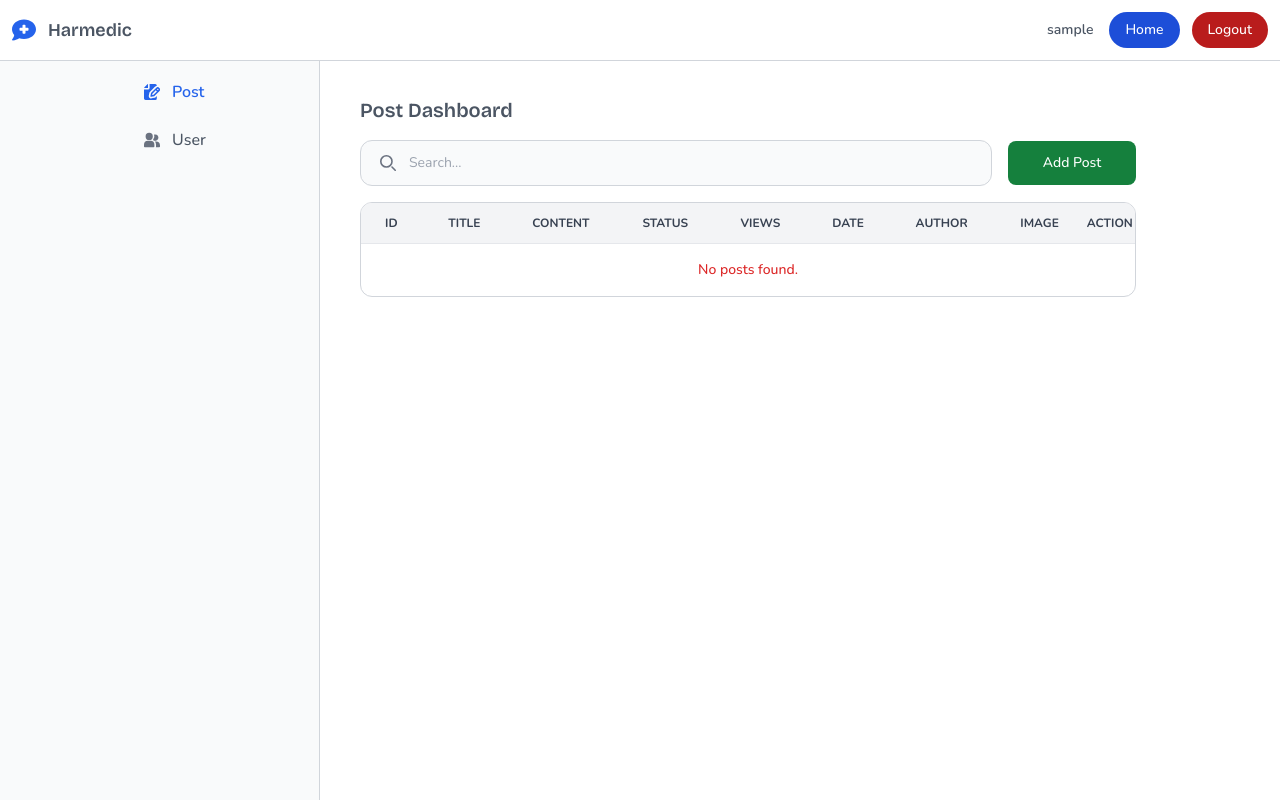
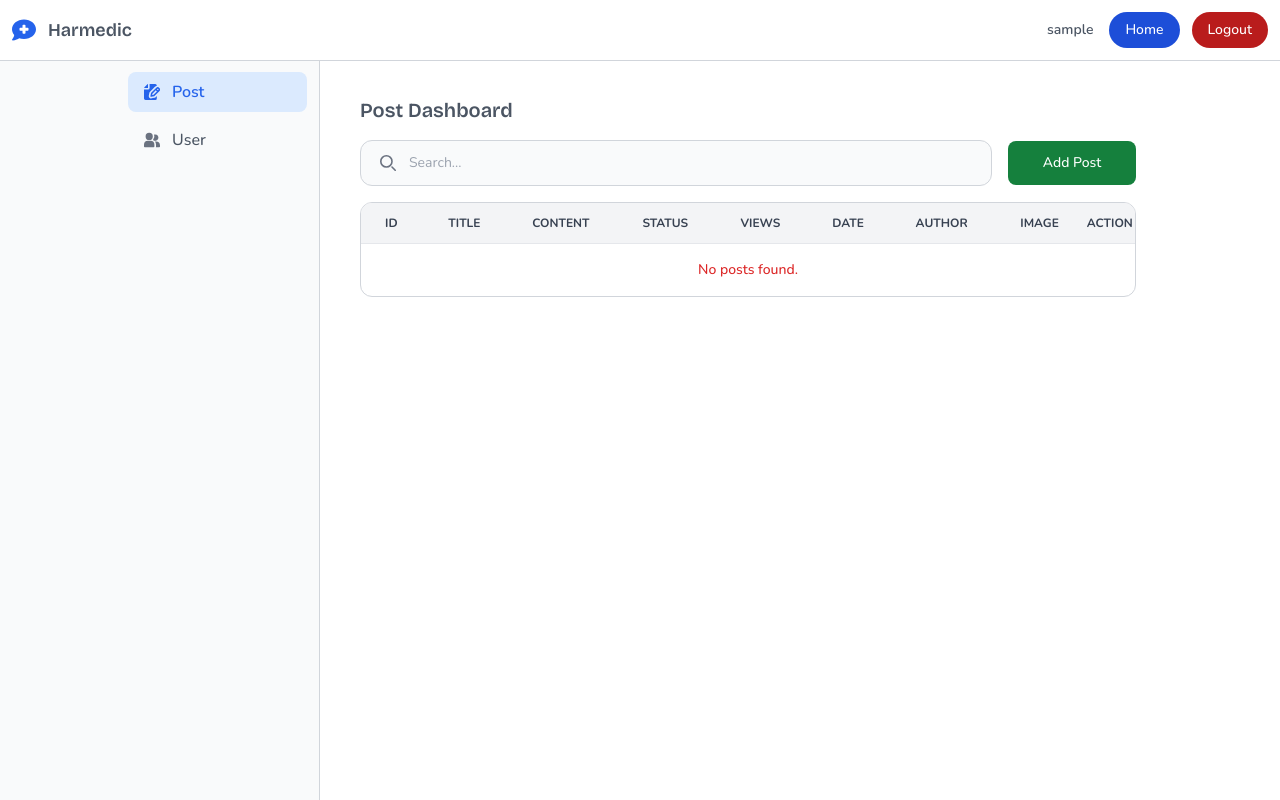
Before and after one commit to luqmanherifa/harmedic, a Flask app: page /dashboard in a window 1280 px wide. Run offline with Flask 3, Linux system fonts and the light colour scheme; the visitor is signed in with stand-in values (Sample User, id 1); data that the repository does not hold is empty; some libraries are stand-ins or nearby versions.

Commit message:
Update interface

```diff
--- a/app/static/js/dom/homePosts.js
+++ b/app/static/js/dom/homePosts.js
@@ -9,7 +9,7 @@ const homePosts = {
             .map(
               (post) => `
           <a href="/post/${post.id}"
-            class="group cursor-pointer rounded-lg border border-gray-300 bg-white hover:bg-gray-50 transition-all"
+            class="group cursor-pointer rounded-lg border border-gray-300 bg-white hover:bg-gray-100 transition-all"
           >
             <img
               class="w-[410px] h-[308px] object-cover rounded-b-none rounded-t-lg"
@@ -22,10 +22,12 @@ const homePosts = {
               onerror="this.onerror=null; this.src='/static/images/harmedic.png';"
             />
             <div class="p-5">
-              <h2 class="line-clamp-2 text-lg font-semibold text-gray-600 group-hover:text-blue-800">
+              <h2
+                class="bricolage line-clamp-1 text-lg font-semibold text-gray-600 group-hover:text-blue-900"
+              >
                 ${post.title}
               </h2>
-              <p class="mt-2 line-clamp-3 text-xs font-normal text-gray-600">
+              <p class="mt-2 text-xs font-normal text-gray-400">
                 <span class="text-gray-400 flex items-center text-sm">
                   <span>${post.author}</span>
                   <span class="mx-2">•</span>
@@ -34,7 +36,7 @@ const homePosts = {
                   <span>${post.views} views</span>
                 </span>
               </p>
-              <p class="mt-2 line-clamp-3 text-base font-normal text-gray-600">
+              <p class="mt-2 line-clamp-3 text-base font-normal text-gray-500">
                 ${post.content}
               </p>
             </div>
--- a/templates/partials/dashboard_aside.html
+++ b/templates/partials/dashboard_aside.html
@@ -10,10 +10,10 @@
       <li>
         <a
           href="{{ url_for('pages.dashboard') }}"
-          class="flex items-center p-2 rounded-lg hover:bg-gray-100 {% if request.path == url_for('pages.dashboard') %}text-blue-600 font-semibold{% else %}text-gray-600{% endif %}"
+          class="flex items-center p-2 rounded-lg {% if request.path == url_for('pages.dashboard') %} bg-blue-100 text-blue-600 font-semibold {% else %} hover:bg-gray-100 text-gray-600 {% endif %}"
         >
           <svg
-            class="w-4 h-4 ml-2 transition duration-75 {% if request.path == url_for('pages.dashboard') %}text-blue-600{% else %}text-gray-500 group-hover:text-gray-900{% endif %}"
+            class="w-4 h-4 ml-2 transition duration-75 {% if request.path == url_for('pages.dashboard') %} text-blue-600 {% else %} text-gray-500 group-hover:text-gray-900 {% endif %}"
             aria-hidden="true"
             xmlns="http://www.w3.org/2000/svg"
             fill="currentColor"
@@ -37,10 +37,10 @@
       <li>
         <a
           href="{{ url_for('pages.user') }}"
-          class="flex items-center p-2 rounded-lg hover:bg-gray-100 {% if request.path == url_for('pages.user') %}text-blue-600 font-semibold{% else %}text-gray-600{% endif %}"
+          class="flex items-center p-2 rounded-lg {% if request.path == url_for('pages.user') %} bg-blue-100 text-blue-600 font-semibold {% else %} hover:bg-gray-100 text-gray-600 {% endif %}"
         >
           <svg
-            class="w-4 h-4 ml-2 transition duration-75 {% if request.path == url_for('pages.user') %}text-blue-600{% else %}text-gray-500 group-hover:text-gray-900{% endif %}"
+            class="w-4 h-4 ml-2 transition duration-75 {% if request.path == url_for('pages.user') %} text-blue-600 {% else %} text-gray-500 group-hover:text-gray-900 {% endif %}"
             aria-hidden="true"
             xmlns="http://www.w3.org/2000/svg"
             fill="currentColor"
--- a/templates/partials/post_modal_detail.html
+++ b/templates/partials/post_modal_detail.html
@@ -4,7 +4,7 @@
   aria-hidden="true"
   class="hidden overflow-y-auto overflow-x-hidden fixed top-0 right-0 left-0 z-50 justify-center items-center w-full md:inset-0 h-[calc(100%-1rem)] max-h-full bg-black bg-opacity-40"
 >
-  <div class="relative p-4 w-full max-w-md max-h-full">
+  <div class="relative p-4 w-full max-w-xl max-h-full">
     <div class="relative bg-white rounded-lg shadow-sm">
       <div
         class="flex items-center justify-between p-4 md:p-5 border-b border-gray-300 rounded-t"
@@ -48,12 +48,12 @@
           <span>:</span>
           <span id="detailAuthor"></span>
         </div>
-
-        <div class="pt-0">
-          <p><strong>Image</strong></p>
+        <div class="grid grid-cols-[100px_10px_1fr]">
+          <strong>Image</strong>
+          <span>:</span>
           <img
             id="detailImage"
-            class="w-[200px] h-[150px] object-cover rounded pt-3"
+            class="w-[200px] h-[150px] object-cover pt-1"
             src=""
             alt="Post Image"
             onerror="this.onerror=null; this.src='/static/images/harmedic.png';"
```
